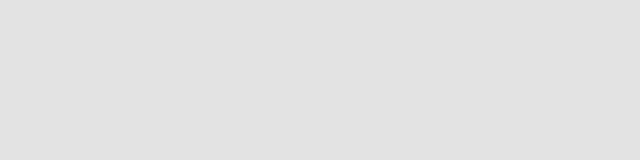
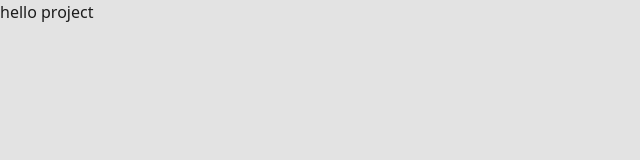
Before and after one commit to DashaLoginovaa/frontproject, a website built with Vite: page index.html in a window 1280 px wide. Shown: the whole page, without its empty margins (0-640 px from the left). Built offline with nearby package versions, Linux system fonts and the light colour scheme.

Commit message:
change config

```diff
--- a/index.html
+++ b/index.html
@@ -14,6 +14,7 @@
     </style>
   </head>
   <body>
+    <h1> hello project <h1>
     <script type="module" src="/src/index.js"></script>
   </body>
 </html>
--- a/vite.config.js
+++ b/vite.config.js
@@ -3,7 +3,7 @@
 import { fileURLToPath, URL } from 'node:url';
 
 export default defineConfig({
-  base: '/test21t/',
+  base: '/frontproject/',
   build: {
     emptyOutDir: true,
     modulePreload: { polyfill: false },
```
Also changed, not shown: README.md.
